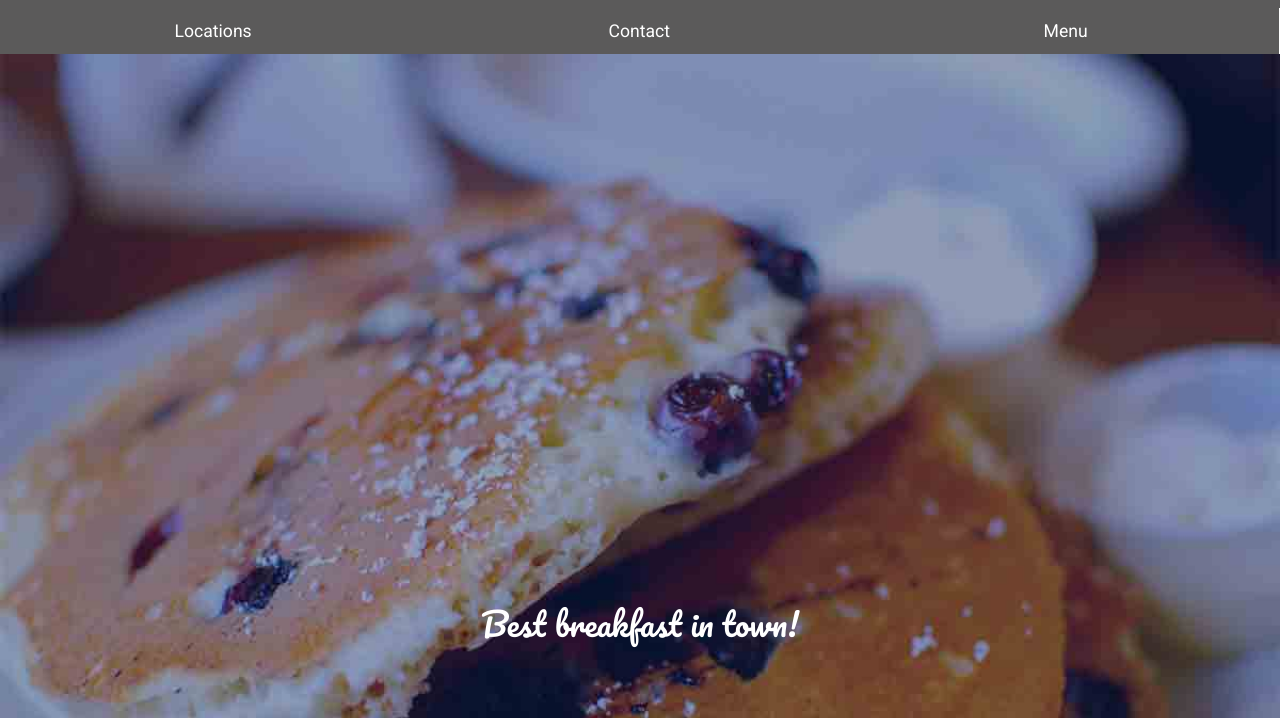
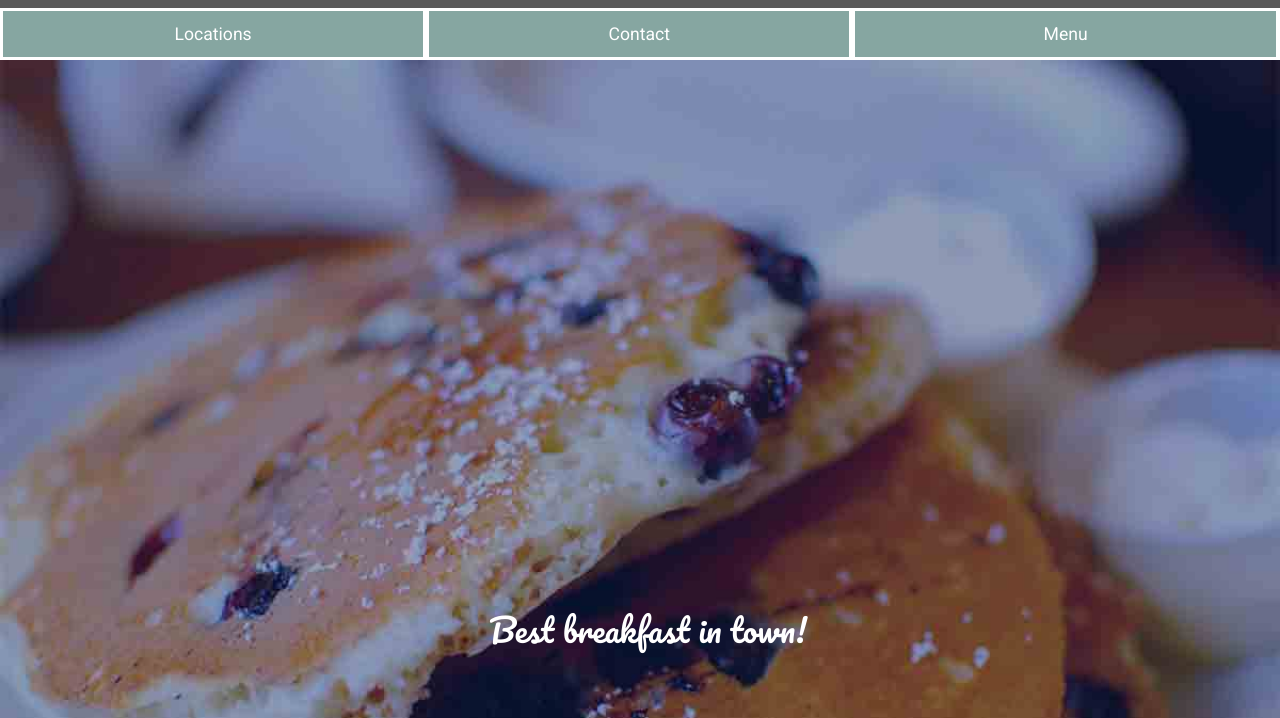
Before and after one commit to cassandrabarbe/dsn1674-project-3, a plain HTML site: page index.html in a window 1280 px wide. Shown: the part 82-800 px from the top of the page. Drawn offline with Linux system fonts and the light colour scheme.

Commit message:
changed hover

```diff
--- a/css/main.css
+++ b/css/main.css
@@ -50,14 +50,16 @@ nav ol{
  padding-left: 0.5em;
  padding-right: 0.5em;
  text-align: center;
- background-color: #5b5a5a ;
+ background-color: #86a6a1 ;
  padding:0.74em;
  position: relative;
  z-index: 1;
+ margin: 3px;
 }
 
 nav a:hover{
-  color: #d38a81;
+  color: white;
+  background-color: navy;
 }
 
 ol li{
@@ -193,3 +195,8 @@ body{
   padding:0;
   margin: 0;
 }
+
+figcaption{
+  font-family: 'Pacifico', cursive;
+    padding-left: 0.5em;
+}
--- a/index.html
+++ b/index.html
@@ -66,20 +66,23 @@
 <figure>
   <img class="menu" src="images/buns.jpg" alt="buns">
   <figcaption class="write">Breakfast</figcaption>
-  <p> Breakfast all day! We serve anything from omelets, to pancakes & french toast, crepes, fruit, bagels, waffles, and a variety of breakfast plates for you to enjoy!</P>
 </figure>
+<p> Breakfast all day! We serve anything from omelets, to pancakes & french toast, crepes, fruit, bagels, waffles, and a variety of breakfast plates for you to enjoy!</P>
+
 
 <figure>
   <img class="menu" src="images/taco.jpg" alt="tacos">
   <figcaption class="write">Lunch</figcaption>
+</figure>
   <p> Perfect place to stop by for a great eat at lunch time! We have lunch specials to enjoy as well as anything on our menu!</P>
-</figure>
+
 
 <figure>
   <img class="menu" src="images/burger.jpg" alt="burger">
   <figcaption class="write">Dinner</figcaption>
+</figure>
   <p> A variety of great dinner choices are waiting for you! Start off with soup, or salads, or dig in in our sandwiches, wraps, burgers, pasta, robs, pizza, fajitas or even seafood! A great choice for everyone! </p>
-</figure>
+
 </div>
 
 <footer>
```
